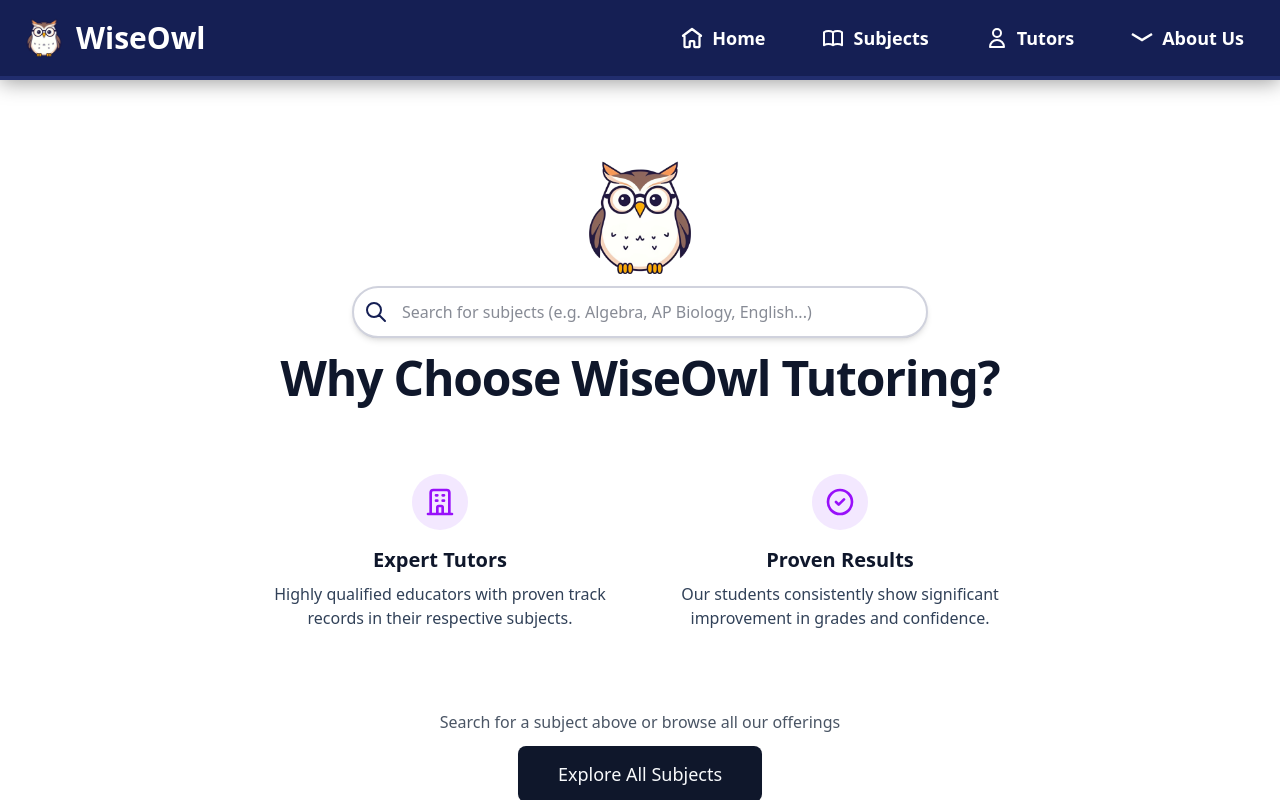
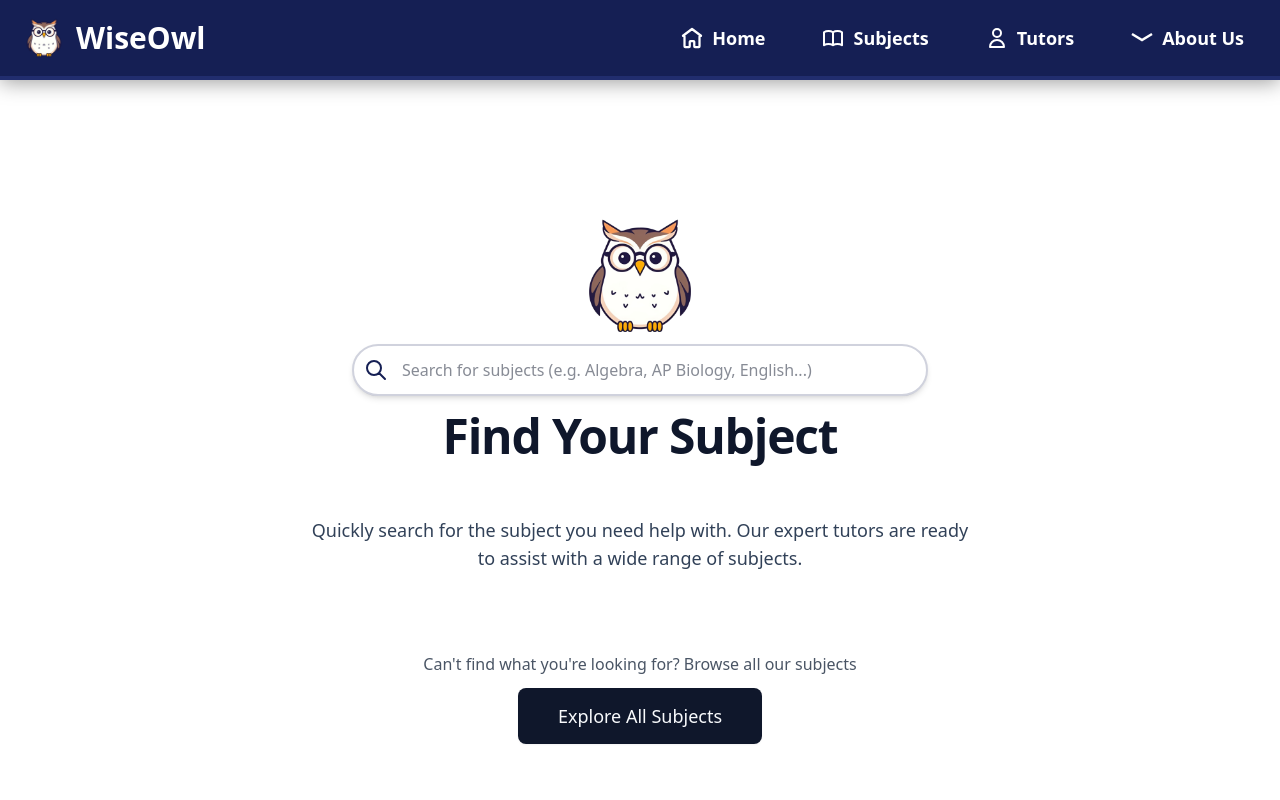
Before and after one commit to GavinCopley/svelte1, a SvelteKit app: page / in a window 1280 px wide. Both pictures are taken after a click on the button "Get Started". Shown: the top 800 px of the page. Built offline with nearby package versions, Linux system fonts and the light colour scheme.

Commit message:
fixed home page

```diff
--- a/src/routes/+page.svelte
+++ b/src/routes/+page.svelte
@@ -277,35 +277,19 @@
 
       <!-- New Content Header -->
       <h2 class="text-4xl font-bold tracking-tight sm:text-5xl text-slate-900">
-        Why Choose WiseOwl Tutoring?
+        Find Your Subject
       </h2>
 
-      <!-- Benefits in a grid layout -->
-      <div class="grid grid-cols-1 gap-8 pt-6 md:grid-cols-2">
-        <div class="flex flex-col items-center text-center p-4">
-          <div class="mb-4 rounded-full bg-purple-100 p-3">
-            <svg xmlns="http://www.w3.org/2000/svg" class="h-8 w-8 text-purple-600" fill="none" viewBox="0 0 24 24" stroke="currentColor">
-              <path stroke-linecap="round" stroke-linejoin="round" stroke-width="2" d="M19 21V5a2 2 0 00-2-2H7a2 2 0 00-2 2v16m14 0h2m-2 0h-5m-9 0H3m2 0h5M9 7h1m-1 4h1m4-4h1m-1 4h1m-5 10v-5a1 1 0 011-1h2a1 1 0 011 1v5m-4 0h4" />
-            </svg>
-          </div>
-          <h3 class="text-xl font-semibold mb-2">Expert Tutors</h3>
-          <p class="text-slate-700">Highly qualified educators with proven track records in their respective subjects.</p>
-        </div>
-
-        <div class="flex flex-col items-center text-center p-4">
-          <div class="mb-4 rounded-full bg-purple-100 p-3">
-            <svg xmlns="http://www.w3.org/2000/svg" class="h-8 w-8 text-purple-600" fill="none" viewBox="0 0 24 24" stroke="currentColor">
-              <path stroke-linecap="round" stroke-linejoin="round" stroke-width="2" d="M9 12l2 2 4-4m6 2a9 9 0 11-18 0 9 9 0 0118 0z" />
-            </svg>
-          </div>
-          <h3 class="text-xl font-semibold mb-2">Proven Results</h3>
-          <p class="text-slate-700">Our students consistently show significant improvement in grades and confidence.</p>
-        </div>
+      <!-- Quick Subject Search Section -->
+      <div class="w-full max-w-2xl mx-auto mt-6">
+        <p class="text-lg text-slate-700 mb-8">
+          Quickly search for the subject you need help with. Our expert tutors are ready to assist with a wide range of subjects.
+        </p>
       </div>
 
       <!-- Centered button linking to subjects page -->
-      <div class="flex flex-col items-center mt-8">
-        <p class="text-gray-600 mb-3">Search for a subject above or browse all our offerings</p>
+      <div class="flex flex-col items-center mt-4">
+        <p class="text-gray-600 mb-3">Can't find what you're looking for? Browse all our subjects</p>
         <Button variant="default" size="lg" class="px-10 h-14 text-lg font-medium" href="/subjects?tutorial=true">
           Explore All Subjects
         </Button>
```
